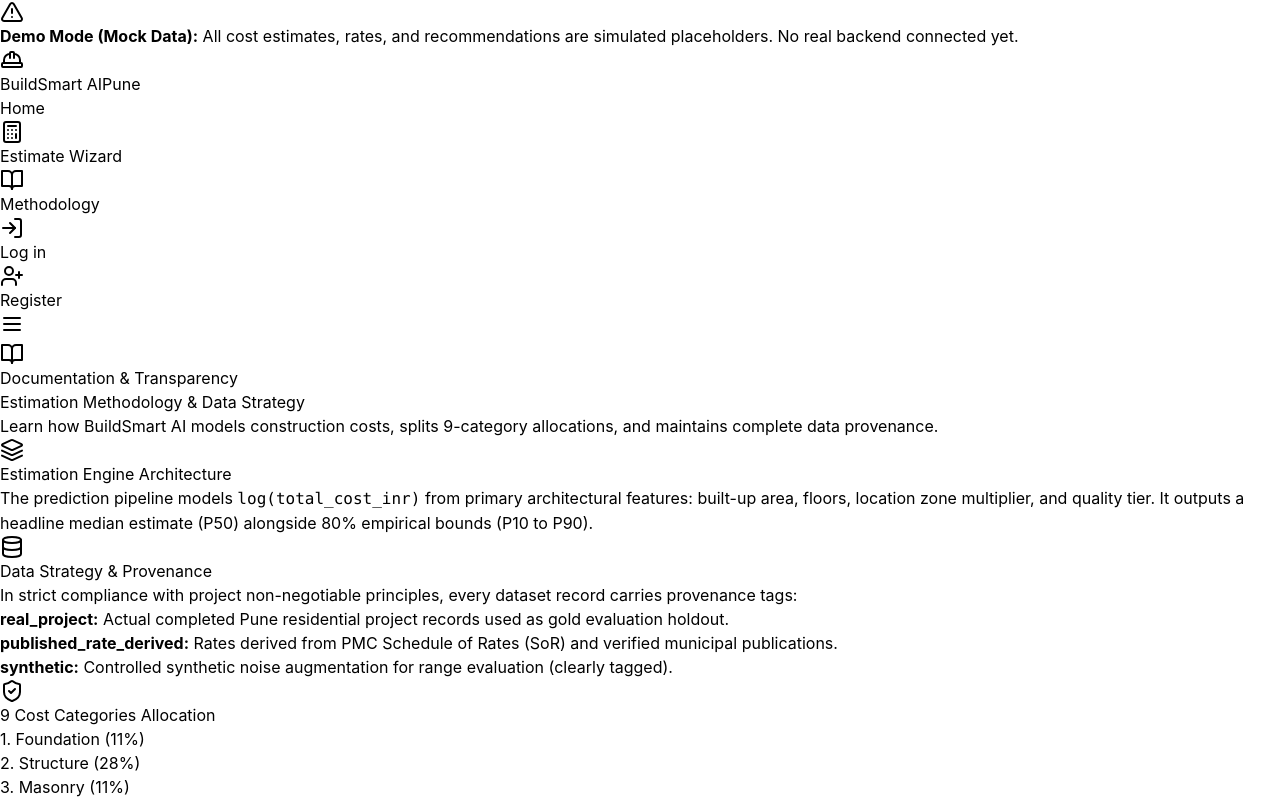
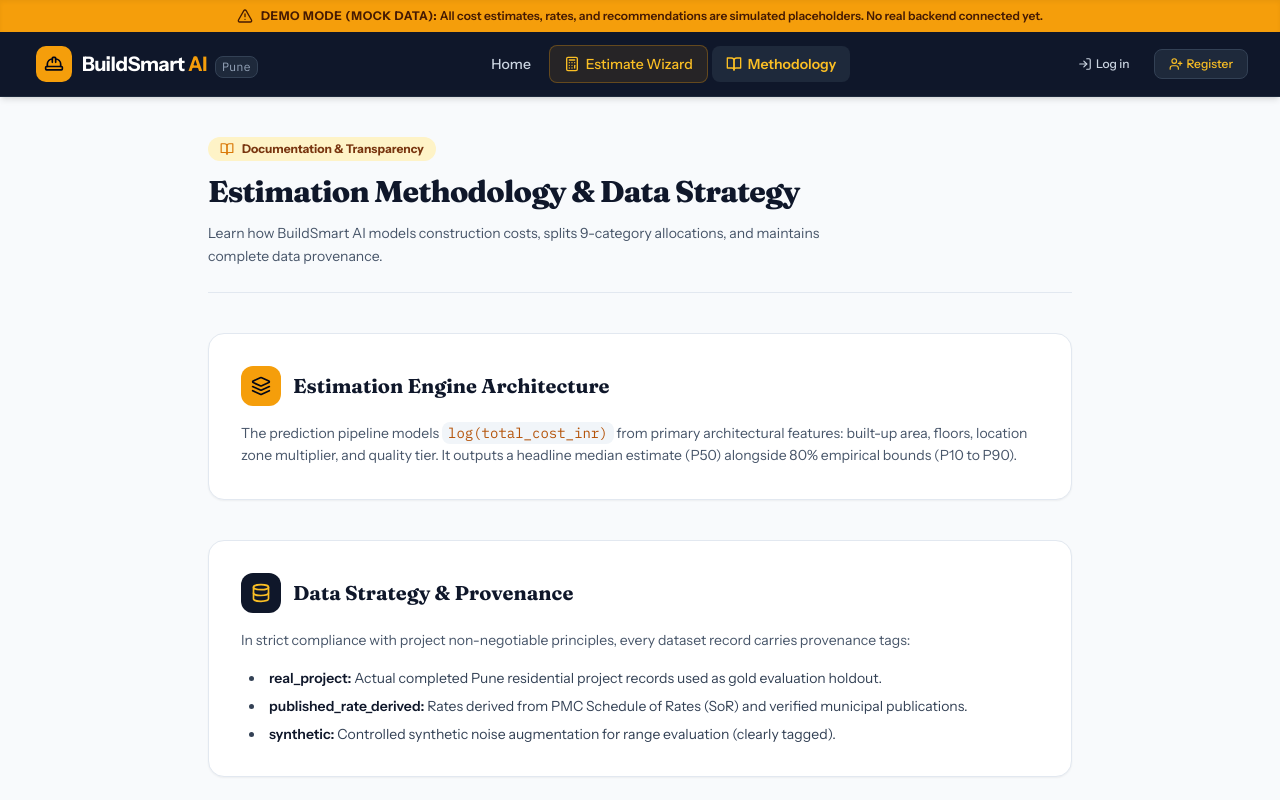
Before and after one commit to kushagra240/BUILD-SMART-AI, a React (Vite) app in the folder apps/web/: page /methodology in a window 1280 px wide. Shown: the top 800 px of the page. Built offline with nearby package versions, Linux system fonts and the light colour scheme.

Commit message:
chore(web): configure design tokens and fonts in tailwind and index.css

```diff
--- a/apps/web/index.html
+++ b/apps/web/index.html
@@ -5,8 +5,15 @@
     <link rel="icon" type="image/svg+xml" href="/favicon.svg" />
     <meta name="viewport" content="width=device-width, initial-scale=1.0" />
     <title>BuildSmart AI — Intelligent Construction Cost Estimation</title>
+    <!-- Preconnect to Google Fonts for optimal loading -->
+    <link rel="preconnect" href="https://fonts.googleapis.com" />
+    <link rel="preconnect" href="https://fonts.gstatic.com" crossorigin />
+    <link
+      href="https://fonts.googleapis.com/css2?family=Fraunces:ital,opsz,wght@0,9..144,400..800;1,9..144,400..700&family=IBM+Plex+Mono:ital,wght@0,400;0,500;0,600;0,700;1,400&family=Instrument+Sans:ital,wght@0,400..700;1,400..700&display=swap"
+      rel="stylesheet"
+    />
   </head>
-  <body>
+  <body class="bg-paper text-ink min-h-screen">
     <div id="root"></div>
     <script type="module" src="/src/main.tsx"></script>
   </body>
--- a/apps/web/src/index.css
+++ b/apps/web/src/index.css
@@ -1,9 +1,69 @@
+@import url('https://fonts.googleapis.com/css2?family=Fraunces:ital,opsz,wght@0,9..144,400..800;1,9..144,400..700&family=IBM+Plex+Mono:ital,wght@0,400;0,500;0,600;0,700;1,400&family=Instrument+Sans:ital,wght@0,400..700;1,400..700&display=swap');
+
 @tailwind base;
 @tailwind components;
 @tailwind utilities;
 
 :root {
-  font-family: Inter, system-ui, Avenir, Helvetica, Arial, sans-serif;
-  line-height: 1.5;
-  font-weight: 400;
+  --color-paper: #F6F1E7;
+  --color-paper-deep: #EBE2D0;
+  --color-ink: #1F2421;
+  --color-ink-soft: #5A615C;
+  --color-brick: #B4472B;
+  --color-forest: #1F4D45;
+  --color-ochre: #D9A441;
+  --color-clay: #E8DCC7;
+  --color-success: #3F7D4E;
+  --color-warning: #C98B2B;
+  --color-error: #A32D2D;
+  --border-hairline: rgba(31, 36, 33, 0.14);
+
+  /* Chart tokens */
+  --chart-foundation: #6B4F3A;
+  --chart-structure: #1F4D45;
+  --chart-masonry: #B4472B;
+  --chart-roofing: #8A6FA0;
+  --chart-flooring: #D9A441;
+  --chart-plumbing: #4F86A6;
+  --chart-electrical: #9BB05A;
+  --chart-finishing: #D88C9A;
+  --chart-labour: #3A3F3C;
 }
+
+@layer base {
+  body {
+    background-color: #F6F1E7;
+    color: #1F2421;
+    font-family: 'Instrument Sans', system-ui, -apple-system, BlinkMacSystemFont, 'Segoe UI', Roboto, sans-serif;
+    line-height: 1.5;
+    -webkit-font-smoothing: antialiased;
+    -moz-osx-font-smoothing: grayscale;
+  }
+
+  h1, h2, h3, .font-headline {
+    font-family: 'Fraunces', Georgia, serif;
+    font-feature-settings: 'cv02', 'cv03', 'cv04', 'cv11';
+  }
+
+  .font-figures, .font-mono {
+    font-family: 'IBM Plex Mono', Menlo, Monaco, Consolas, monospace;
+    font-variant-numeric: tabular-nums;
+  }
+}
+
+@layer utilities {
+  .focus-ring {
+    outline: none;
+    box-shadow: 0 0 0 2px var(--color-paper), 0 0 0 4px var(--color-forest);
+  }
+
+  .hairline-border {
+    border-width: 1px;
+    border-color: rgba(31, 36, 33, 0.14);
+  }
+
+  .hairline-divide > * + * {
+    border-top-width: 1px;
+    border-top-color: rgba(31, 36, 33, 0.14);
+  }
+}
--- /dev/null
+++ b/apps/web/tailwind.config.js
@@ -0,0 +1,77 @@
+/** @type {import('tailwindcss').Config} */
+export default {
+  content: ['./index.html', './src/**/*.{js,ts,jsx,tsx}'],
+  theme: {
+    extend: {
+      colors: {
+        paper: {
+          DEFAULT: '#F6F1E7',
+          deep: '#EBE2D0',
+        },
+        ink: {
+          DEFAULT: '#1F2421',
+          soft: '#5A615C',
+          hairline: 'rgba(31, 36, 33, 0.14)',
+        },
+        brick: {
+          DEFAULT: '#B4472B',
+          hover: '#9E3E25',
+          light: '#F7EDE9',
+        },
+        forest: {
+          DEFAULT: '#1F4D45',
+          hover: '#173D37',
+          light: '#E6EFEA',
+        },
+        ochre: {
+          DEFAULT: '#D9A441',
+          light: '#FAF3E3',
+        },
+        clay: {
+          DEFAULT: '#E8DCC7',
+          light: '#F3ECE0',
+        },
+        success: '#3F7D4E',
+        warning: '#C98B2B',
+        error: '#A32D2D',
+        // Chart colors
+        chart: {
+          foundation: '#6B4F3A',
+          structure: '#1F4D45',
+          masonry: '#B4472B',
+          roofing: '#8A6FA0',
+          flooring: '#D9A441',
+          plumbing: '#4F86A6',
+          electrical: '#9BB05A',
+          finishing: '#D88C9A',
+          labour: '#3A3F3C',
+        },
+      },
+      fontFamily: {
+        headline: ['Fraunces', 'Georgia', 'serif'],
+        display: ['Fraunces', 'Georgia', 'serif'],
+        sans: ['"Instrument Sans"', 'system-ui', '-apple-system', 'BlinkMacSystemFont', '"Segoe UI"', 'Roboto', 'sans-serif'],
+        body: ['"Instrument Sans"', 'system-ui', '-apple-system', 'BlinkMacSystemFont', '"Segoe UI"', 'Roboto', 'sans-serif'],
+        mono: ['"IBM Plex Mono"', 'Menlo', 'Monaco', 'Consolas', 'monospace'],
+        figures: ['"IBM Plex Mono"', 'Menlo', 'Monaco', 'Consolas', 'monospace'],
+      },
+      borderRadius: {
+        sm: '6px',
+        DEFAULT: '8px',
+        md: '8px',
+        lg: '10px',
+      },
+      borderWidth: {
+        hairline: '1px',
+      },
+      borderColor: {
+        hairline: 'rgba(31, 36, 33, 0.14)',
+      },
+      boxShadow: {
+        subtle: '0 1px 3px rgba(31, 36, 33, 0.06), 0 1px 2px rgba(31, 36, 33, 0.04)',
+        card: '0 2px 6px rgba(31, 36, 33, 0.05)',
+      },
+    },
+  },
+  plugins: [],
+};
```
